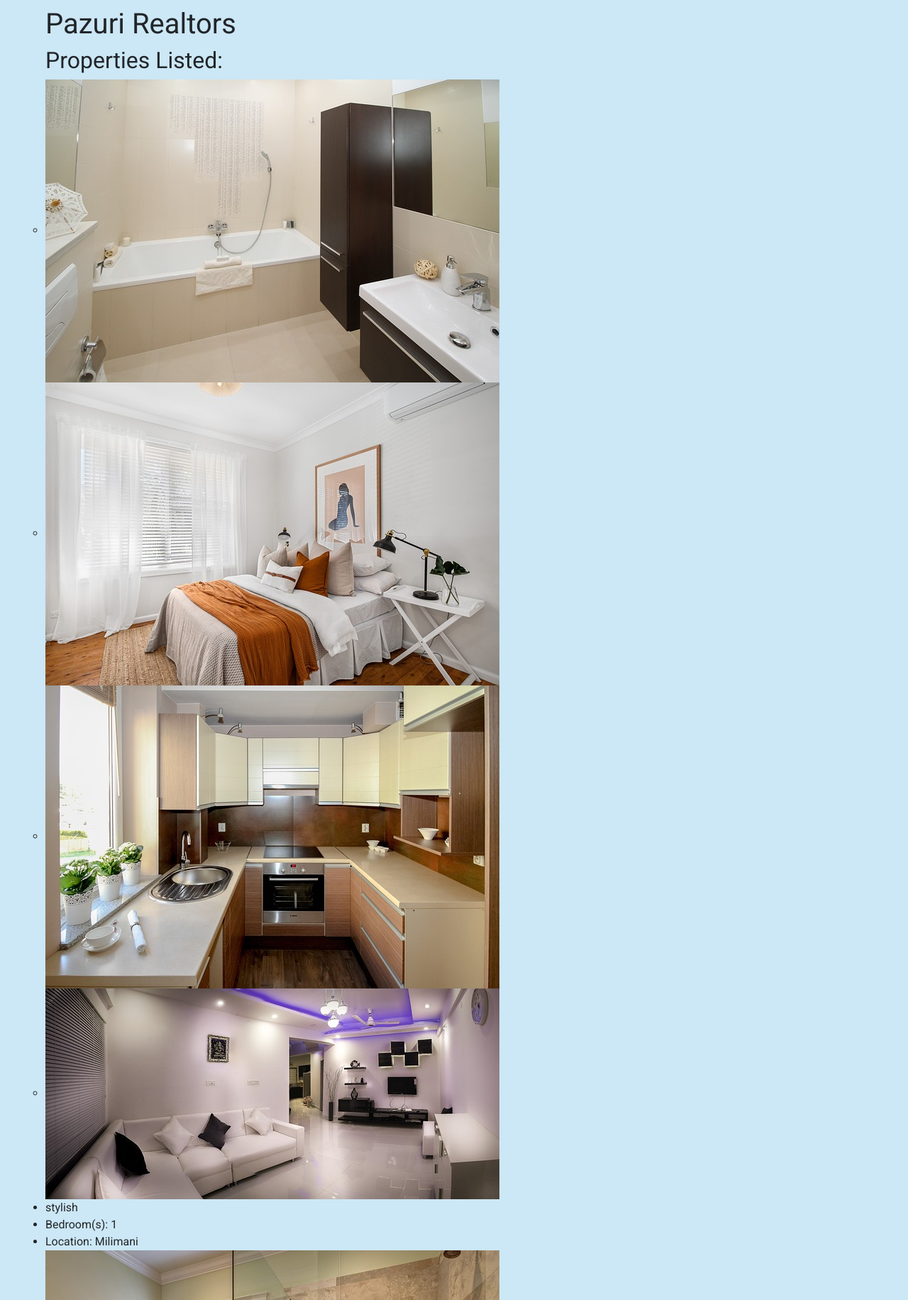
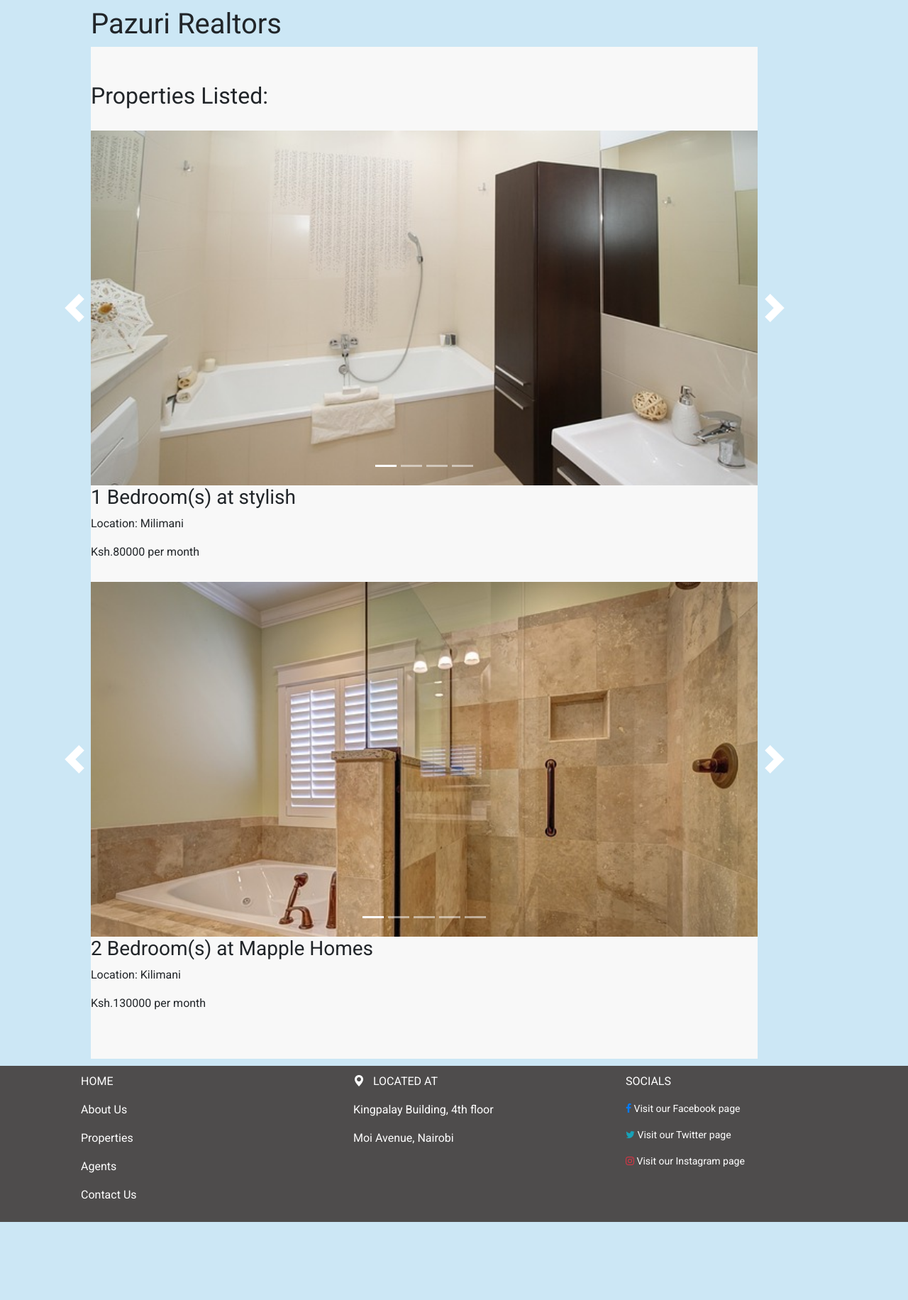
Before and after one commit to ndiritu-prisca/KODY, a Flask app: page /agent/1 in a window 1280 px wide. Shown: the part 88-1920 px from the top of the page at 71% size. After the commit the page ends 1810 px from the top, so only its background shows below. Run offline with Flask 3, Linux system fonts and the light colour scheme; data comes from the database, SQL or seed files in the repository; both versions use the stored data as it was after the commit; some libraries are stand-ins or nearby versions.

Commit message:
realigning the properties and agents

```diff
--- /dev/null
+++ b/website/static/styles/agents.css
@@ -0,0 +1,33 @@
+/* agents.css */
+
+.agent-sections {
+    display: flex;
+    flex-wrap: wrap;
+    justify-content: space-between;
+  }
+
+  .agent-row {
+    width: calc(33.33% - 20px);
+    margin-bottom: 30px;
+  }
+
+  .agent-details {
+    border: 1px solid #ccc;
+    padding: 10px;
+    margin-bottom: 10px;
+  }
+
+  .agent-details h3 {
+    margin-top: 0;
+  }
+
+  .agent-details p {
+    margin-bottom: 5px;
+  }
+
+  .agent-details img {
+    width: 100%;
+    max-height: 200px;
+    object-fit: cover;
+    margin-bottom: 10px;
+  }
--- a/website/static/styles/base.css
+++ b/website/static/styles/base.css
@@ -6,7 +6,7 @@ body {
     width: 80px;
 }
 .custom-container {
-    margin-left: 5%;
+    margin-left: 10%;
     margin-right: 5%;
     max-width: 940px;
     padding-top: 10px;
--- a/website/templates/agent_properties.html
+++ b/website/templates/agent_properties.html
@@ -1,24 +1,72 @@
-{% extends 'base.html' %}
-{% block title %} {{ agent.name }} {% endblock %}
-
-{% block content %}
+{% extends 'base.html' %} {% block title %} {{ agent.name }} {% endblock %} {%
+block content %}
 <h1>{{ agent.name }}</h1>
 
-<h2>Properties Listed:</h2>
-<ul>
+<section class="properties-section">
+  <h2>Properties Listed:</h2>
   {% for property in agent_properties %}
-  <!-- Retrieve the images for the current property -->
-  {% set property_images = files[property.id] %}
+  <div class="property-section">
+    <!-- Retrieve the images for the current property -->
+    {% set property_images = files[property.id] %}
 
-  <!-- Iterate through the images and display them -->
-  <ul>
-    {% for image in property_images %}
-      <li><img src="../static/uploads/{{ image }}" alt="Image"></li>
-    {% endfor %}
-  </ul>
-  <li>{{ property.name }}</li>
-  <li>Bedroom(s): {{ property.bd }}</li>
-  <li>Location: {{ property.location }}</li>
+    <!-- Display property images in a carousel -->
+    <div class="property-carousel">
+      <div
+        id="carousel-{{ property.id }}"
+        class="carousel slide"
+        data-ride="carousel"
+      >
+        <ol class="carousel-indicators">
+          {% for image in property_images %}
+          <li
+            data-target="#carousel-{{ property.id }}"
+            data-slide-to="{{ loop.index0 }}"
+            {%
+            if
+            loop.first
+            %}class="active"
+            {%
+            endif
+            %}
+          ></li>
+          {% endfor %}
+        </ol>
+        <div class="carousel-inner">
+          {% for image in property_images %}
+          <div class="carousel-item {% if loop.first %}active{% endif %}">
+            <img src="../static/uploads/{{ image }}" alt="Property Image" />
+          </div>
+          {% endfor %}
+        </div>
+        <a
+          class="carousel-control-prev"
+          href="#carousel-{{ property.id }}"
+          role="button"
+          data-slide="prev"
+        >
+          <span class="carousel-control-prev-icon" aria-hidden="true"></span>
+          <span class="sr-only">Previous</span>
+        </a>
+        <a
+          class="carousel-control-next"
+          href="#carousel-{{ property.id }}"
+          role="button"
+          data-slide="next"
+        >
+          <span class="carousel-control-next-icon" aria-hidden="true"></span>
+          <span class="sr-only">Next</span>
+        </a>
+      </div>
+    </div>
+
+    <!-- Display property details -->
+    <div class="property-details">
+      <h3>{{ property.bd }} Bedroom(s) at {{ property.name }}</h3>
+      <p>Location: {{ property.location }}</p>
+      <p>Ksh.{{ property.price }} per month</p>
+    </div>
+  </div>
   {% endfor %}
-</ul>
+</section>
+
 {% endblock %}
--- a/website/templates/base.html
+++ b/website/templates/base.html
@@ -24,6 +24,7 @@
     <link rel="stylesheet" href="../static/styles/base.css" />
     <link rel="stylesheet" href="../static/styles/profile.css" />
     <link rel="stylesheet" href="../static/styles/home.css" />
+    <link rel="stylesheet" href="../static/styles/agents.css" />
 
     <title>{% block title %}Home{% endblock %}</title>
   </head>
@@ -54,7 +55,11 @@
             </a>
           </div>
           <a class="nav-item nav-link" id="home" href="/">
-            <img id="kody_icon" src="../static/images/kody_icon.jpg" alt="Icon">
+            <img
+              id="kody_icon"
+              src="../static/images/kody_icon.jpg"
+              alt="Icon"
+            />
           </a>
           <a class="nav-item nav-link" id="aboutUs" href="/aboutUs">About Us</a>
           <a class="nav-item nav-link" id="properties" href="/properties"
@@ -157,5 +162,7 @@
       integrity="sha384-JZR6Spejh4U02d8jOt6vLEHfe/JQGiRRSQQxSfFWpi1MquVdAyjUar5+76PVCmYl"
       crossorigin="anonymous"
     ></script>
+    <script src="https://code.jquery.com/jquery-3.6.0.min.js"></script>
+    <script src="../static/scripts/contact.js"></script>
   </body>
 </html>
--- a/website/templates/contact.html
+++ b/website/templates/contact.html
@@ -53,6 +53,4 @@ content %} {% with messages = get_flashed_messages() %} {% if messages %}
     </form>
   </div>
 </div>
-<script src="https://code.jquery.com/jquery-3.6.0.min.js"></script>
-<script src="../static/scripts/contact.js"></script>
 {% endblock %}
--- a/website/views.py
+++ b/website/views.py
@@ -75,7 +75,12 @@ def properties():
 @views.route('/agents')
 def agents():
     conn = get_db_connection()
-    agents = conn.execute('SELECT * FROM users').fetchall()
+    query = '''
+        SELECT users.id, users.name, users.contact, bios.filename, bios.description
+        FROM users
+        LEFT JOIN bios ON users.id = bios.user_id
+    '''
+    agents = conn.execute(query).fetchall()
     conn.close()
     return render_template("agents.html", agents=agents)
 
```
Also changed, not shown: website/templates/agents.html (+17 -25 lines), website/templates/properties.html (+23 -25 lines), database.db.
